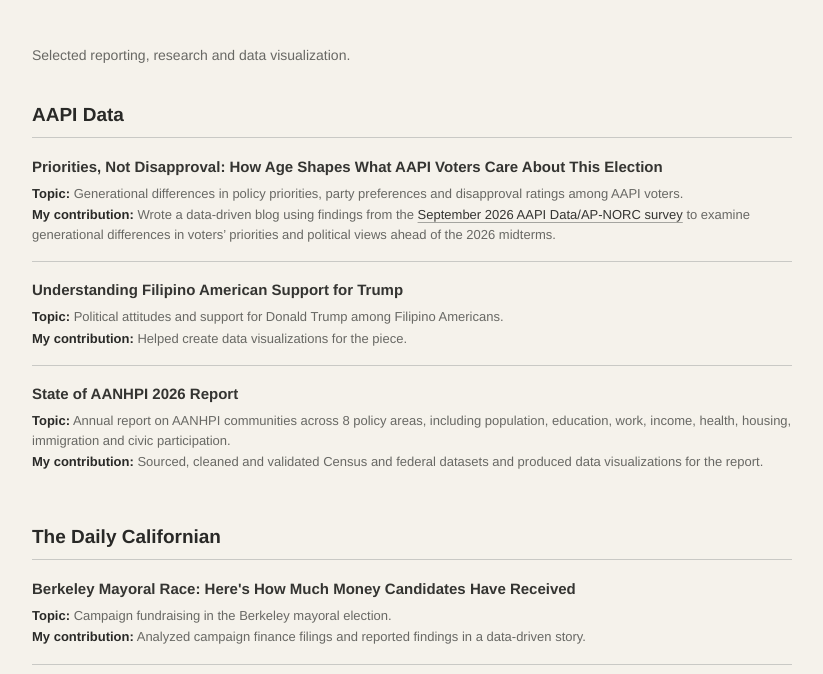
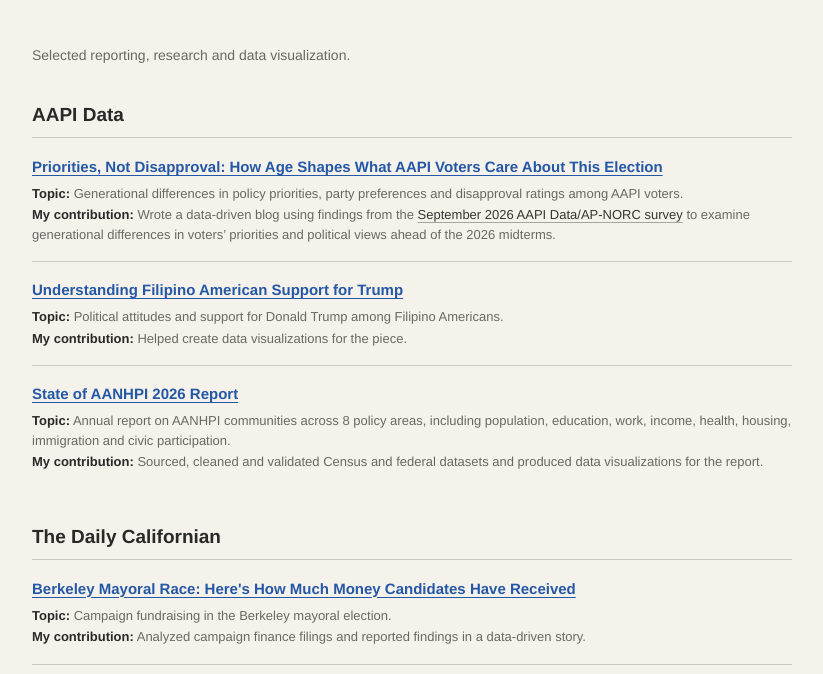
Before and after one commit to sal-max1/sal-max1.github.io, a plain HTML site: page index.html in a window 1280 px wide. Shown: the part 126-800 px from the top of the page, without its empty margins (228-1051 px from the left). Drawn offline with Linux system fonts and the light colour scheme.

Commit message:
Update style.css

```diff
--- a/style.css
+++ b/style.css
@@ -107,7 +107,10 @@ h3 {
 }
 
 h3 a {
-  text-decoration: none;
+  color: #2457a6;
+  text-decoration: underline;
+  text-decoration-color: #2457a6;
+  text-underline-offset: 3px;
 }
 
 h3 a:hover {
```
